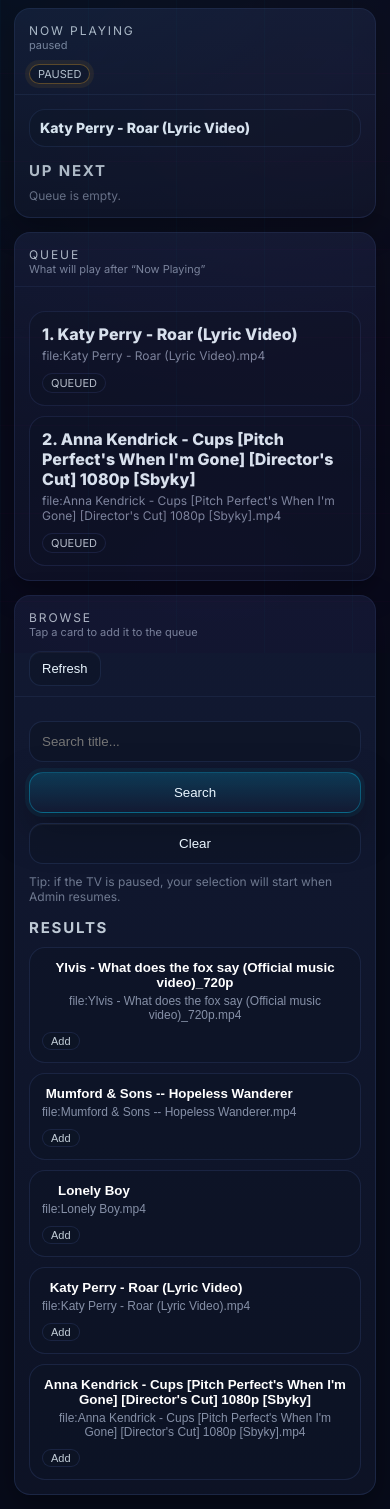
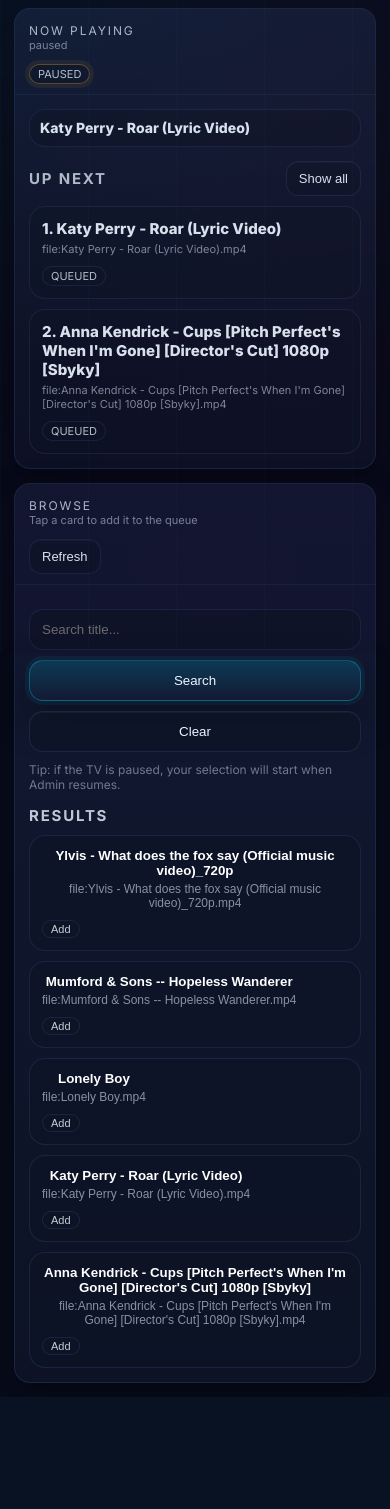
Before and after one commit to ausjay/partybox, a Flask app: page /u in a window 390 px wide. Shown: the part 191-1700 px from the top of the page. After the commit the page ends 1588 px from the top, so only its background shows below. Run offline with Flask 3, Linux system fonts and the light colour scheme; data comes from the database, SQL or seed files in the repository.

Commit message:
Use up-next list on mobile with inline expand

```diff
--- a/static/style.css
+++ b/static/style.css
@@ -405,6 +405,7 @@ p { margin: 0; }
   .panel-now .card .title { font-size: 14px; line-height: 1.15; display: -webkit-box; -webkit-line-clamp: 2; -webkit-box-orient: vertical; overflow: hidden; }
   .panel-now .card .sub { font-size: 11px; }
   #up_next_card .title { font-size: 14px; line-height: 1.15; display: -webkit-box; -webkit-line-clamp: 2; -webkit-box-orient: vertical; overflow: hidden; }
+  .panel-queue { display: none; }
 }
 
 @media (max-width: 640px) {
@@ -553,3 +554,9 @@ button.pb-card{
   font-size: 13px;
   color: rgba(255,255,255,0.64);
 }
+.upnext-header {
+  display: flex;
+  align-items: center;
+  justify-content: space-between;
+  gap: 10px;
+}
--- a/templates/user.html
+++ b/templates/user.html
@@ -105,18 +105,19 @@
               <div class="sub" id="now_note" style="display:none;"></div>
             </div>
 
-            <div style="margin-top: 14px;">
-              <h2>Up Next</h2>
+            <div class="upnext-stack" style="margin-top: 14px;">
+              <div class="upnext-header">
+                <h2>Up Next</h2>
+                <button id="btn_upnext_toggle" class="btn small ghost">Show all</button>
+              </div>
               <div class="muted" id="up_next_empty" style="margin-top: 8px;">Queue is empty.</div>
-              <div id="up_next_card" class="card" style="display:none; margin-top: 10px;">
-                <div class="title" id="up_next_title">—</div>
-                <div class="sub" id="up_next_note" style="display:none;"></div>
-              </div>
+              <div id="up_next_list" class="list" style="display:none; margin-top: 10px;"></div>
+              <div class="muted" id="up_next_more" style="display:none; margin-top: 8px;"></div>
             </div>
           </div>
         </div>
 
-        <!-- Full width: Queue -->
+        <!-- Full width: Queue (hidden on mobile) -->
         <div class="panel panel-queue" style="grid-column: span 12;">
           <div class="panelHeader">
             <div>
@@ -155,6 +156,8 @@
 
     // UI state
     let STATE = null;
+    let UP_NEXT_EXPANDED = false;
+    const UP_NEXT_LIMIT = 5;
 
     const el = (id) => document.getElementById(id);
 
@@ -316,34 +319,26 @@
         el("now_note").style.display = "none";
       }
 
-      const up = STATE.up_next;
-      if (up) {
-        el("up_next_empty").style.display = "none";
-        el("up_next_card").style.display = "block";
-        el("up_next_title").textContent = up.title || "(untitled)";
-        if (up.note_text) {
-          el("up_next_note").style.display = "block";
-          el("up_next_note").textContent = up.note_text;
-        } else {
-          el("up_next_note").style.display = "none";
-        }
-      } else {
-        el("up_next_empty").style.display = "block";
-        el("up_next_card").style.display = "none";
-      }
     }
 
-    function renderQueue(items) {
-      const list = el("queue_list");
+    function renderUpNext(items) {
+      const list = el("up_next_list");
+      const more = el("up_next_more");
+      const empty = el("up_next_empty");
       list.innerHTML = "";
 
       if (!items || !items.length) {
-        el("queue_empty").style.display = "block";
+        empty.style.display = "block";
+        list.style.display = "none";
+        more.style.display = "none";
         return;
       }
-      el("queue_empty").style.display = "none";
 
-      items.forEach((q, idx) => {
+      empty.style.display = "none";
+      list.style.display = "flex";
+
+      const shown = UP_NEXT_EXPANDED ? items : items.slice(0, UP_NEXT_LIMIT);
+      shown.forEach((q, idx) => {
         const row = document.createElement("div");
         row.className = "listrow";
 
@@ -369,6 +364,13 @@
         row.appendChild(b);
         list.appendChild(row);
       });
+
+      if (!UP_NEXT_EXPANDED && items.length > UP_NEXT_LIMIT) {
+        more.textContent = `Showing ${UP_NEXT_LIMIT} of ${items.length}`;
+        more.style.display = "block";
+      } else {
+        more.style.display = "none";
+      }
     }
 
     async function pollState() {
@@ -391,7 +393,7 @@
       try {
         const r = await fetch("/api/queue", { cache: "no-store" });
         const j = await r.json();
-        renderQueue(j.items || []);
+        renderUpNext(j.items || []);
       } catch (e) {}
     }
 
@@ -416,6 +418,11 @@
       el("btn_clear").addEventListener("click", () => { el("q").value = ""; renderResults(filterCatalog()); });
       el("q").addEventListener("input", () => renderResults(filterCatalog()));
       el("btn_refresh").addEventListener("click", () => { pollState(); pollQueue(); pollTvStatus(); });
+      el("btn_upnext_toggle").addEventListener("click", () => {
+        UP_NEXT_EXPANDED = !UP_NEXT_EXPANDED;
+        el("btn_upnext_toggle").textContent = UP_NEXT_EXPANDED ? "Show less" : "Show all";
+        pollQueue();
+      });
     }
 
     // init
```
